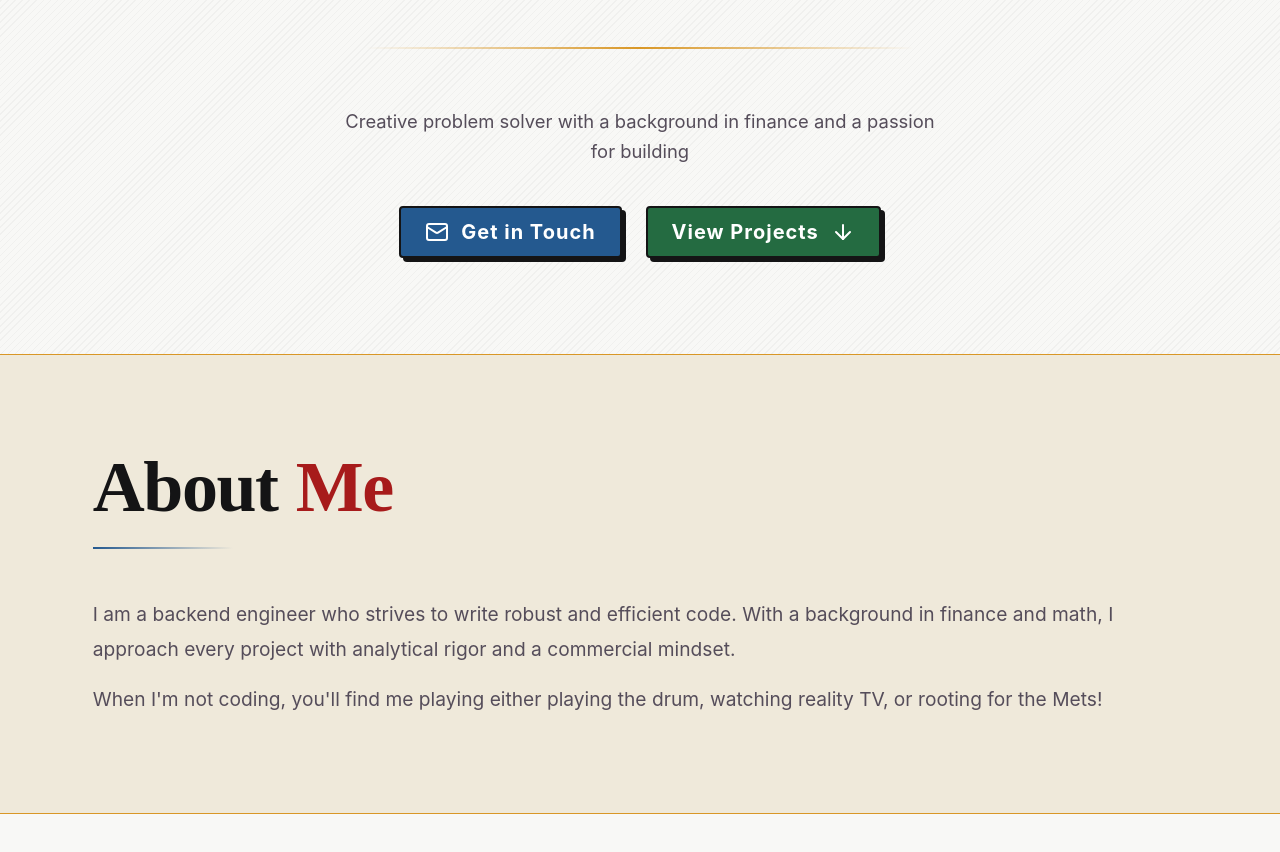
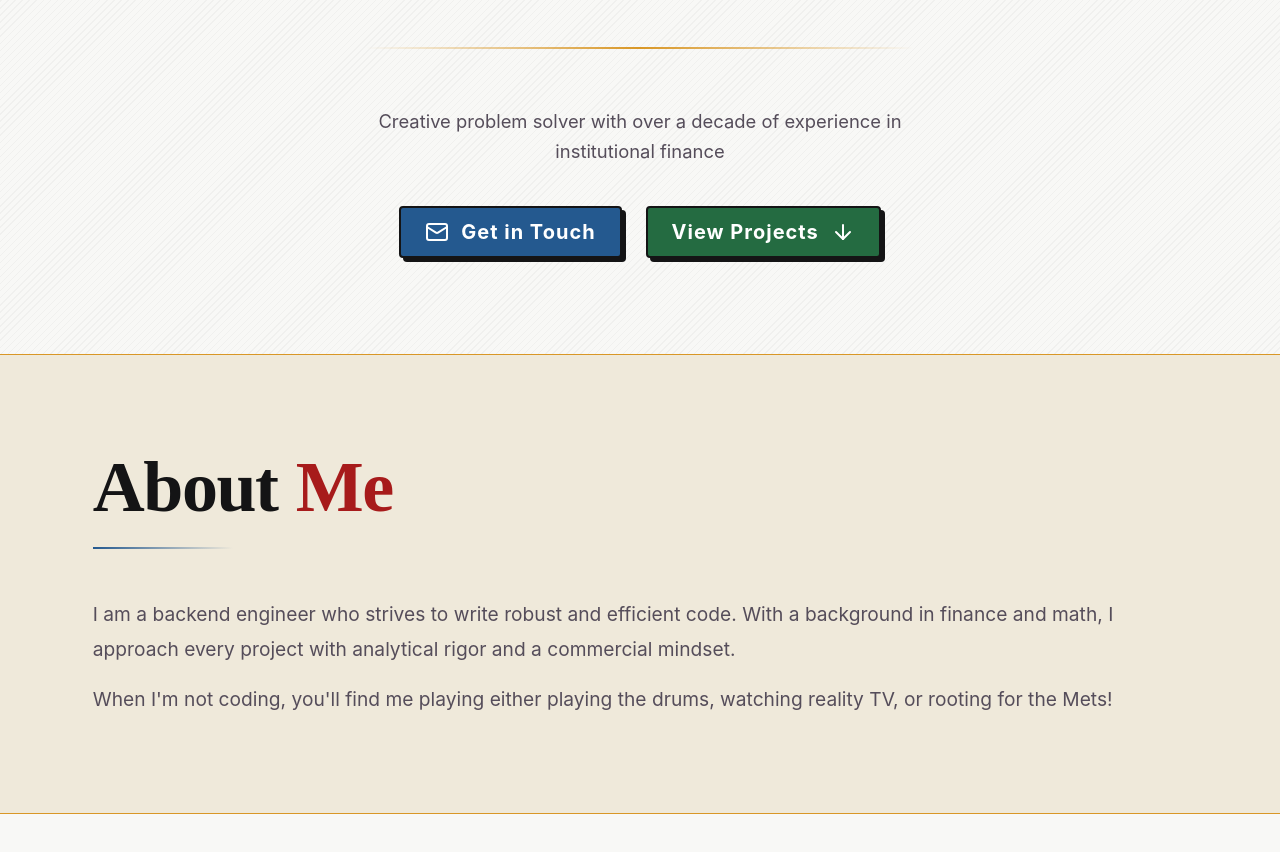
Before and after one commit to maritzbuchholz/portfolio, a React (Vite) app: page / in a window 1280 px wide. Shown: the part 420-1272 px from the top of the page. Built offline with nearby package versions, Linux system fonts and the light colour scheme.

Commit message:
minor typos on about and hero sections

```diff
--- a/src/Components/About/About.jsx
+++ b/src/Components/About/About.jsx
@@ -14,7 +14,7 @@ const About = () => {
                     I am a backend engineer who strives to write robust and efficient code. With a background in finance and math, I approach every project with analytical rigor and a commercial mindset.
                 </p>
                 <p className="about__description">
-                    When I'm not coding, you'll find me playing either playing the drum, watching reality TV, or rooting for the Mets!
+                    When I'm not coding, you'll find me playing either playing the drums, watching reality TV, or rooting for the Mets!
                 </p>
             </div>
         </section>
--- a/src/Components/Hero/Hero.jsx
+++ b/src/Components/Hero/Hero.jsx
@@ -12,7 +12,7 @@ const Hero = () => {
                 </h1>
                 <div className="hero__divider"></div>
                 <p className="hero__description">
-                    Creative problem solver with a background in finance and a passion for building
+                    Creative problem solver with over a decade of experience in institutional finance
                 </p>
                 <div className="hero__buttons">
                     <Button icon="envelope" variant="primary" isLink={true} to="#contact">Get in Touch</Button>
```
